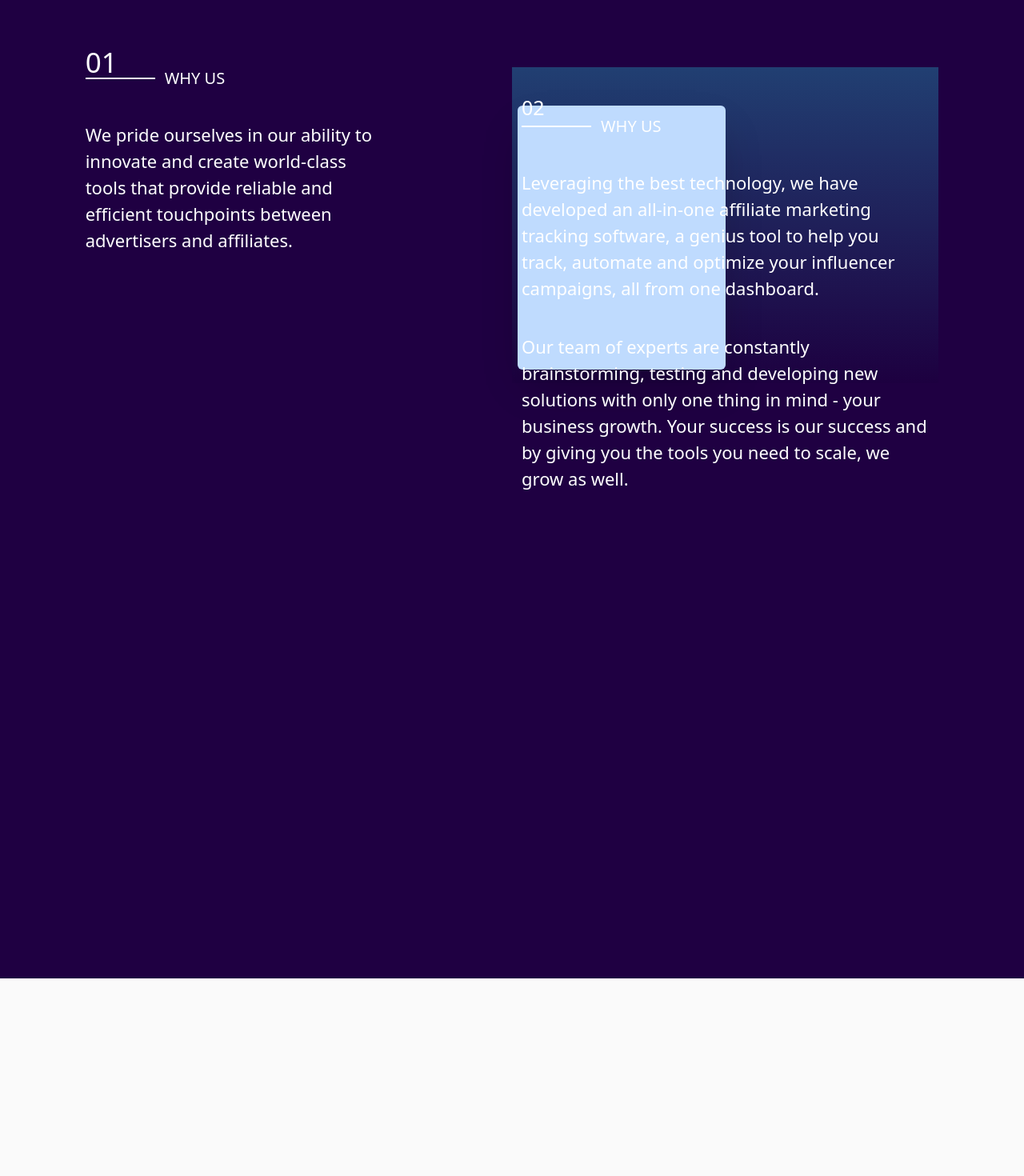
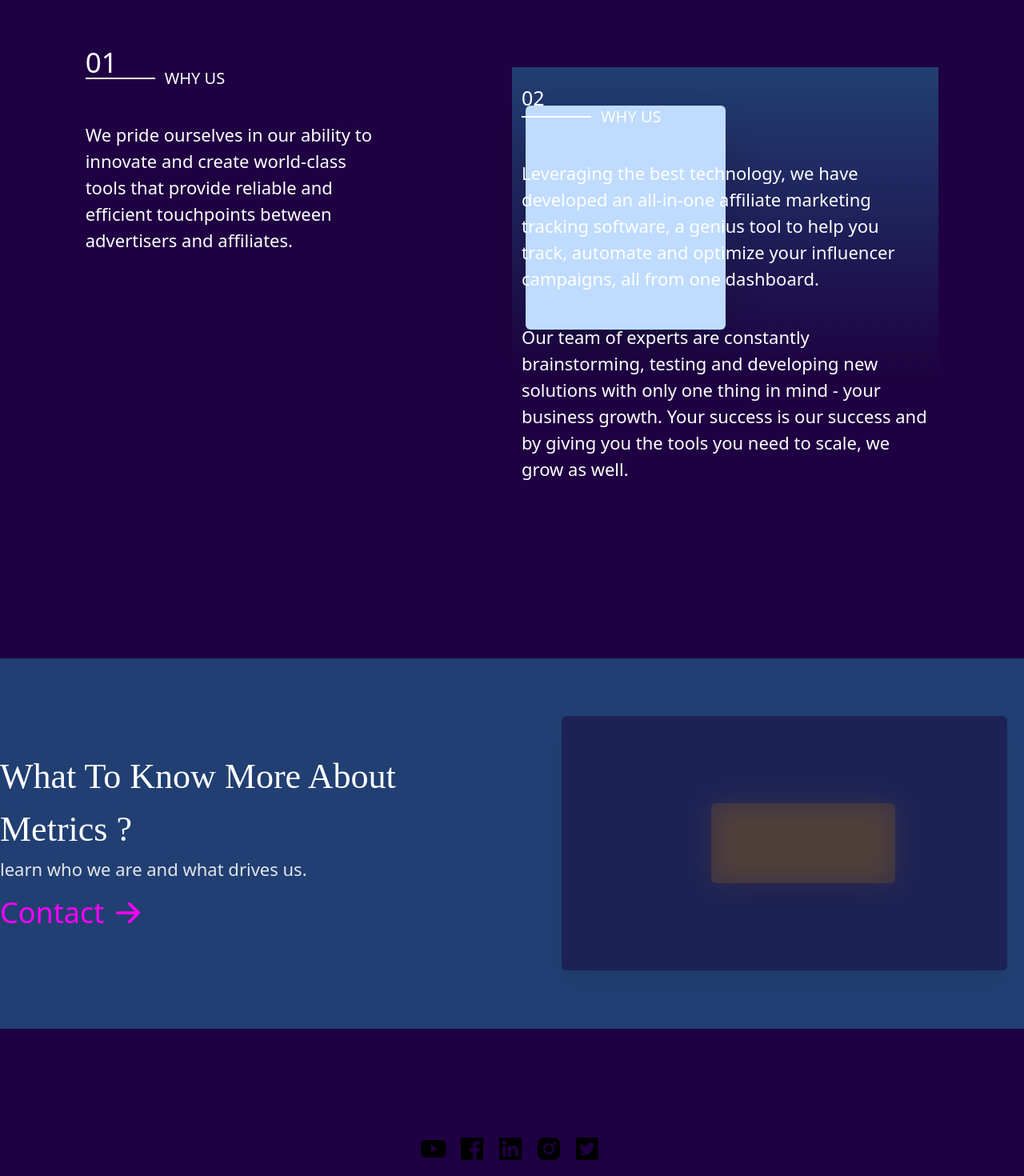
Before and after one commit to Ayomikuolatunji/paddle-frontend-assessment, a Next.js app: page /about in a window 1280 px wide. Shown: the part 1340-2810 px from the top of the page at 80% size. Before the commit the page ends 2563 px from the top, so only its background shows below. Built offline with nearby package versions, Linux system fonts and the light colour scheme.

Commit message:
still on whyUs

```diff
--- a/components/footer/Footer.tsx
+++ b/components/footer/Footer.tsx
@@ -1,3 +1,4 @@
+import { useRouter } from 'next/router'
 import React from 'react'
 import {AiFillYoutube,AiFillFacebook,AiFillLinkedin,AiFillInstagram,AiFillTwitterSquare} from "react-icons/ai"
 
@@ -7,7 +8,18 @@ import {AiFillYoutube,AiFillFacebook,AiFillLinkedin,AiFillInstagram,AiFillTwitte
 
 const Footer:React.FC = () => {
    const recentYear=new Date().getFullYear()
+   const router=useRouter()
 
+  function iconFunc(){
+    return  [
+      {icon: <AiFillYoutube className='text-4xl ml-3'/>},
+      {icon:  <AiFillFacebook className="text-4xl ml-3"/>},
+      {icon: <AiFillLinkedin className='text-4xl ml-3'/>},
+      {icon: <AiFillInstagram className='text-4xl ml-3'/>},
+      {icon:  <AiFillTwitterSquare className='text-4xl ml-3'/>}
+    ]
+
+  }
   return (
     <div className='mt-24 w-full h-[200px] flex justify-center items-center flex-col'>
         <div className="social-icons flex my-5 mr-4">
--- a/layouts/blog/KnowMore.tsx
+++ b/components/know-more/KnowMore.tsx
@@ -1,13 +1,18 @@
+import { useRouter } from 'next/router'
 import React from 'react'
 import {BsArrowRightShort} from "react-icons/bs"
 import CustomButton from '../../util/CustomButton'
 
 
+// it is a reusable components and it is used in both /blog and /about us page
+
+
 const KnowMore:React.FC= () => {
+   const router=useRouter()
 
   return (
-    <div className='bg-gradient-to-b from-[#213F72] grid sm:grid-cols-2 grid-cols-1 to-[#19073B] h-[463px] mb-20 w-full
-    sm:px-0 px-2'>
+    <div className={`grid sm:grid-cols-2 grid-cols-1  h-[463px] mb-20 w-full
+    sm:px-0 px-2 ${router.asPath==="/about"? "bg-gradient-to-r from-[#213F72] to-[#213F72] " :"bg-gradient-to-b from-[#213F72]to-[#19073B]"}`}>
         <div className="content flex justify-center flex-col h-[inherent] items-center">
            <div className='text-left'>
                 <h1 className="text-[#FFFFFF] text-[44px] capitalize opacity-[1] font-medium font-[poppins] tracking-normal">what to know more about Metrics ?
--- a/layouts/about/About.tsx
+++ b/layouts/about/About.tsx
@@ -1,4 +1,6 @@
 import React from 'react'
+import Footer from '../../components/footer/Footer'
+import KnowMore from '../../components/know-more/KnowMore'
 import Hero from './Hero.About'
 import MetricText from './MetricText'
 import WhyUs from './WhyUs'
@@ -11,9 +13,10 @@ const About:React.FC = () => {
         <Hero/>
         <MetricText/>
         <WhyUs/>
-        <div className='w-full h-[400px]'>
 
-        </div>
+          <div className="mt-80 sm:mt-0"></div>
+        <KnowMore/>
+        <Footer/>
     </div>
   )
 }
--- a/layouts/about/WhyUs.tsx
+++ b/layouts/about/WhyUs.tsx
@@ -50,11 +50,11 @@ const WhyUs:React.FC = () => {
                 {/* second grid on the right side */}
                 <div className="second-grid relative w-full">
                     <div className="lefts sm:w-[50%] w-full h-[inherent] flex items-center justify-center relative z-10">
-                        <div className='bg-blue-200 h-[330px] w-[260px] rounded-md shadow-2xl opacity-[1] z-[999] absolute top-[30%] mt-24 sm:mt-12 sm:right-[0] backdrop-blur-m backdrop-filter-none  backdrop-brightness-150 ]'>
+                        <div className='bg-blue-200 h-[280px] w-[250px] rounded-md shadow-2xl opacity-[1] z-[999] absolute top-[30%] mt-24 sm:mt-12 sm:right-[0] backdrop-blur-m backdrop-filter-none  backdrop-brightness-150 ]'>
                         </div>
                     </div>
                     <div className="bg-gradient-to-b from-[#213F72] to-[#1D0040]  bottom-0 absolute top-0 left-0 right-0 flex justify-start sm:h-[395px] h-[500px] flex-col p-3">
-                           <div className="readmore flex items-center relative mt-12 z-[999]">
+                           <div className="readmore flex items-center relative mt-9 z-[999]">
                                 <span className="text absolute top-0 left-0 -mt-5 opacity-[1] sm:-mt-7 text-[#ffffff] text-[18px] font-medium sm:text-[25px]">
                                     02
                                 </span>
--- a/layouts/blog/Blog.tsx
+++ b/layouts/blog/Blog.tsx
@@ -2,7 +2,7 @@ import React from 'react'
 import Footer from '../../components/footer/Footer'
 import BlogPost from './BlogPost'
 import Hero from './Hero.Blog'
-import KnowMore from './KnowMore'
+import KnowMore from '../../components/know-more/KnowMore'
 import RecentArticle from './RecentArticle'
 import Search from './Search'
 
```
